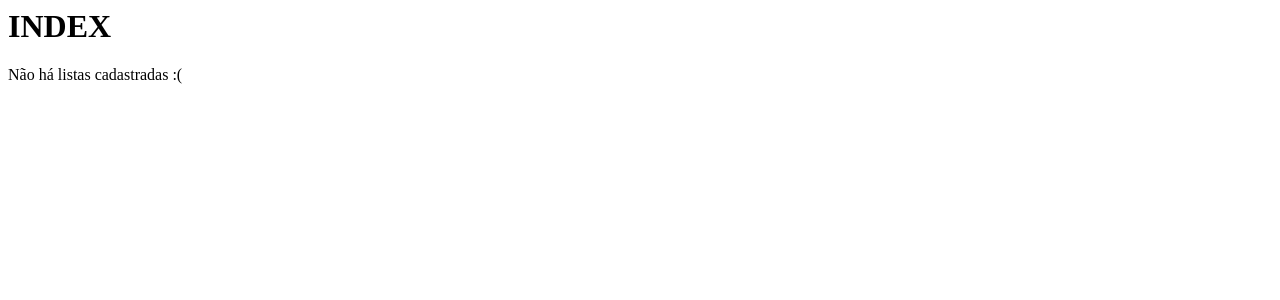
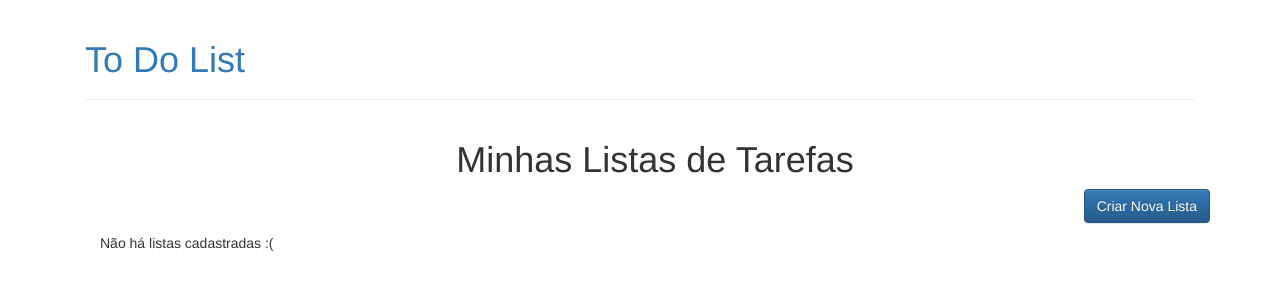
Before and after one commit to micaellagouveia/TODO-V360, a Django app: page / in a window 1280 px wide. Shown: the top 300 px of the page. Run offline with Django 3.2, Linux system fonts and the light colour scheme; data that the repository does not hold is empty; some libraries are stand-ins or nearby versions.

Commit message:
#4 - Add base front, inxed front

```diff
--- a/config/settings.py
+++ b/config/settings.py
@@ -37,8 +37,14 @@ INSTALLED_APPS = [
     'django.contrib.sessions',
     'django.contrib.messages',
     'django.contrib.staticfiles',
+    'bootstrap5',
+    'crispy_forms',
+    'crispy_bootstrap5',
     'todo_list',
 ]
+
+CRISPY_ALLOWED_TEMPLATE_PACKS = "bootstrap5"
+CRISPY_TEMPLATE_PACK = "bootstrap5"
 
 MIDDLEWARE = [
     'django.middleware.security.SecurityMiddleware',
--- /dev/null
+++ b/todo_list/templates/todo_list/base.html
@@ -0,0 +1,37 @@
+{% load static %}
+{% load bootstrap5 %}
+
+{# Load CSS and JavaScript #}
+{% bootstrap_css %}
+{% bootstrap_javascript %}
+
+{# Display django.contrib.messages as Bootstrap alerts #}
+{% bootstrap_messages %}
+
+{% load crispy_forms_tags %}
+
+<html>
+    <head>
+        <title>Gerador de lista de tarefas</title>
+        <link rel="stylesheet" href="//maxcdn.bootstrapcdn.com/bootstrap/3.2.0/css/bootstrap.min.css">
+        <link rel="stylesheet" href="//maxcdn.bootstrapcdn.com/bootstrap/3.2.0/css/bootstrap-theme.min.css">
+        <link href='//fonts.googleapis.com/css?family=Lobster&subset=latin,latin-ext' rel='stylesheet' type='text/css'>
+        <link rel="stylesheet" href="{% static 'css/blog.css' %}">
+    </head>
+    <body>
+
+            <div class="content container">
+                <div class="page-header">
+                    <h1><a href="/">To Do List</a></h1>
+                </div>
+
+                <div class="row">
+                    <div class="col-md-8">
+                    {% block content %}
+                    {% endblock %}
+                    </div>
+                </div>
+            </div>
+
+    </body>
+</html>
--- a/todo_list/templates/todo_list/index.html
+++ b/todo_list/templates/todo_list/index.html
@@ -1,10 +1,55 @@
-<h1> INDEX </h1>
+{% extends 'todo_list/base.html' %}
+
+{% block content %}
+
+<div class="container">
+    <h1 class="text-center">Minhas Listas de Tarefas</h1>
+
+    <div>
+        <p align="right">
+            <a class="btn btn-primary" href="{% url 'todo_list:create' %}">
+                Criar Nova Lista
+            </a>
+        </p>
+    </div>
 
     {% if todos %}
+        <table class="table table-striped">
+            <tr class="table-primary">
+                <th>Listas</th>
+                <th></th>
+                <th></th>
+                <th></th>
+            </tr>
+
         {% for todo in todos %}
-        <p>{{ todo.name }}</p>
+            <tr>
+                <td>{{ todo.name }}</td>
+                <td>
+                    <a href="{% url 'todo_list:detail' todo.id %}" class="btn btn-primary">
+                        Abrir
+                    </a>
+                </td>
+                <td>
+                    <a href="{% url 'todo_list:update' todo.id %}" class="btn btn-primary">
+                        Editar
+                    </a>
+                </td>
+                <td>
+                    <form action="{% url 'todo_list:delete' todo.id %}" method="post">
+                        {% csrf_token %}
+                        <input class="btn btn-danger" type="submit" value="Deletar" />
+                    </form>
+                </td>
+            </tr>
         {% endfor %}
+        </table>
 
     {% else %}
         <p>Não há listas cadastradas :(</p>
+
     {% endif %}
+
+</div>
+
+{% endblock %}
```
Lines whose indentation alone changed are shown as unchanged.
